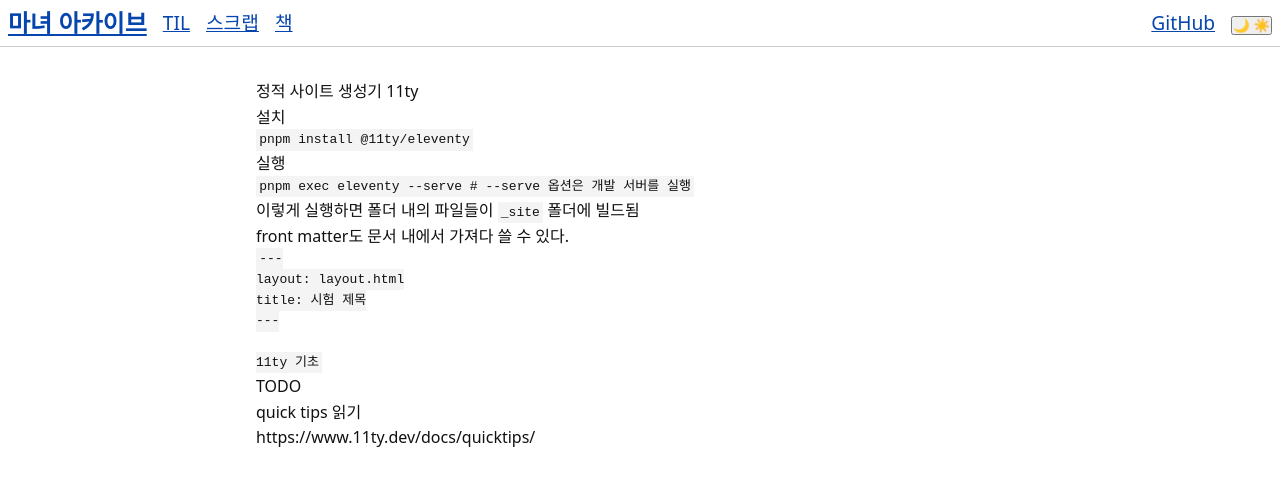
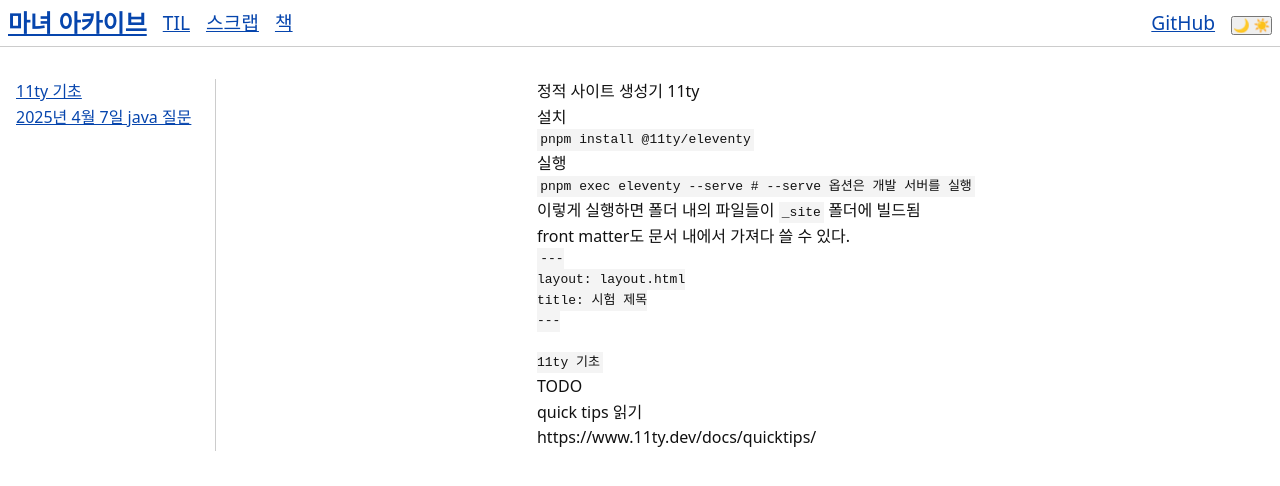
Before and after one commit to witch-factory/toy-project-monorepo, an Eleventy site: page apps/11ty-til/data/til/11ty.md in a window 1280 px wide. Built offline with nearby package versions, Linux system fonts and the light colour scheme; Eleventy itself is replaced by a stand-in of ours; code samples lack their colours; files that its build step writes are made by us from their sources.

Commit message:
사이드바 추가, til collection

```diff
--- a/apps/11ty-til/_layouts/data.html
+++ b/apps/11ty-til/_layouts/data.html
@@ -1,35 +1,20 @@
-<!DOCTYPE html>
-<html lang="en">
-<head>
-  <meta charset="UTF-8">
-  <meta name="viewport" content="width=device-width, initial-scale=1.0">
-  <link rel="stylesheet" href="/style.css">
-  <title>{{ title }}</title>
-</head>
-<body>
-  <header>
-    <nav class="header-menu">
-      <h1><a href="/">마녀 아카이브</a></h1>
-      <a href="/til/">TIL</a>
-      <a href="/scrap/">스크랩</a>
-      <a href="/books/">책</a>
-    </nav>
-    <menu class="header-menu">
+---
+layout: main.html
+---
+
+{% if showSidebar != false %}
+<aside class="sidebar">
+  <ul class="sidebar-list">
+    {% for item in collections.til %}
       <li>
-        <a href="https://github.com/witch-factory" target="_blank" rel="noopener noreferrer">
-          GitHub
-        </a>
+        <!-- url을 slug 기반으로 변경하거나 암튼 frontmatter에는 URL이 없으니 처리해야 함 -->
+        <a href="{{ item.url }}">{{ item.data.title }}</a>
       </li>
-      <li>
-        <button id="theme-toggle" aria-label="Toggle theme">
-          <span class="icon">🌙</span>
-          <span class="icon">☀️</span>
-        </button>
-      </li>
-    </menu>
-  </header>
-  <main>
-    {{ content }}
-  </main>
-</body>
-</html>
+    {% endfor %}
+  </ul>
+</aside>
+{% endif %}
+
+<article class="content">
+  {{ content }}
+</article>
--- /dev/null
+++ b/apps/11ty-til/_layouts/main.html
@@ -0,0 +1,35 @@
+<!DOCTYPE html>
+<html lang="en">
+<head>
+  <meta charset="UTF-8">
+  <meta name="viewport" content="width=device-width, initial-scale=1.0">
+  <link rel="stylesheet" href="/style.css">
+  <title>{{ title }}</title>
+</head>
+<body>
+  <header>
+    <nav class="header-menu">
+      <h1><a href="/">마녀 아카이브</a></h1>
+      <a href="/data/til/">TIL</a>
+      <a href="/data/scrap/">스크랩</a>
+      <a href="/data/books/">책</a>
+    </nav>
+    <menu class="header-menu">
+      <li>
+        <a href="https://github.com/witch-factory" target="_blank" rel="noopener noreferrer">
+          GitHub
+        </a>
+      </li>
+      <li>
+        <button id="theme-toggle" aria-label="Toggle theme">
+          <span class="icon">🌙</span>
+          <span class="icon">☀️</span>
+        </button>
+      </li>
+    </menu>
+  </header>
+  <main class="layout">
+    {{ content }}
+  </main>
+</body>
+</html>
--- a/apps/11ty-til/data/data.11tydata.js
+++ b/apps/11ty-til/data/data.11tydata.js
@@ -1,3 +1,4 @@
+// TIL은 연도 폴더별로 분류하기
 export default {
 	// permalink: ({ slug }) => `/data/${slug}`,
 	layout: "data.html",
--- /dev/null
+++ b/apps/11ty-til/data/til/index.html
@@ -0,0 +1,7 @@
+---
+showSidebar: false
+---
+
+<p>
+This is a collection of recent edits made to the codebase. The changes include updates to the CSS styles for better layout and design, modifications to the data structure for TIL (Today I Learned) entries, and adjustments to the HTML templates for improved navigation and readability. The goal is to enhance the user experience and maintainability of the project.
+</p>
--- a/apps/11ty-til/eleventy.config.js
+++ b/apps/11ty-til/eleventy.config.js
@@ -1,6 +1,10 @@
 /** @param {import("@11ty/eleventy/UserConfig").UserConfig} eleventyConfig */
 export default async function (eleventyConfig) {
 	eleventyConfig.addPassthroughCopy("style.css");
+
+	eleventyConfig.addCollection("til", (collectionApi) =>
+		collectionApi.getFilteredByGlob("data/til/*.md"),
+	);
 }
 
 export const config = {
--- a/apps/11ty-til/index.html
+++ b/apps/11ty-til/index.html
@@ -1,3 +1,7 @@
 ---
 layout: data.html
+showSidebar: false
 ---
+
+<h1>Today I Learned</h1>
+<p>매일 조금씩 배우며 적습니다.</p>
--- a/apps/11ty-til/style.css
+++ b/apps/11ty-til/style.css
@@ -21,7 +21,6 @@
 }
 
 main {
-  max-width: 50rem;
   margin: 0 auto;
   padding: 1rem;
 }
@@ -64,3 +63,26 @@
   padding: 0.2rem;
   font-family: monospace;
 }
+
+.layout {
+  display: flex;
+  padding: 1rem;
+  gap: 2rem;
+}
+
+.sidebar {
+  flex: 0 0 200px;
+  border-right: 1px solid var(--color-border);
+  padding-right: 1rem;
+}
+
+.sidebar-list {
+  list-style: none;
+  padding: 0;
+  margin: 0;
+}
+
+.content {
+  max-width: 60rem;
+  margin: 0 auto;
+}
```
